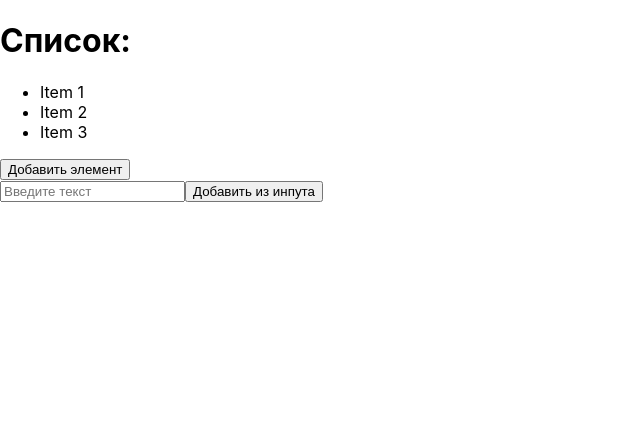
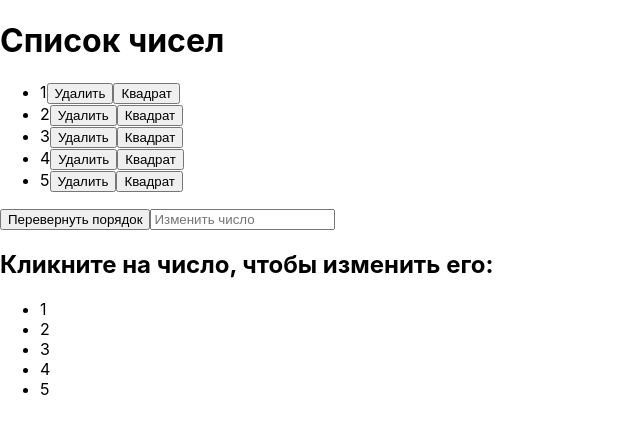
Before and after one commit to rayssssbush/react_labs, a React (Create React App) app in the folder my-app/: page / in a window 1280 px wide. Shown: the top 434 px of the page, without its empty margins (0-640 px from the left). Built offline with nearby package versions, Linux system fonts and the light colour scheme.

Commit message:
react_51

```diff
--- a/my-app/src/App.js
+++ b/my-app/src/App.js
@@ -1,46 +1,71 @@
 import React, { useState } from 'react'
 
 function App() {
-	// Инициализация массива элементов
-	const [items, setItems] = useState(['Item 1', 'Item 2', 'Item 3'])
+	// Инициализация массива с числами
+	const [numbers, setNumbers] = useState([1, 2, 3, 4, 5])
+	const [inputValue, setInputValue] = useState('')
 
-	// Функция для добавления нового элемента в конец массива
-	const addItem = () => {
-		setItems([...items, `Item ${items.length + 1}`])
+	// Функция для возведения числа в квадрат
+	const handleSquare = index => {
+		const newNumbers = [...numbers]
+		newNumbers[index] = newNumbers[index] ** 2
+		setNumbers(newNumbers)
 	}
 
-	// Функция для добавления нового элемента из инпута
-	const [inputText, setInputText] = useState('')
+	// Функция для удаления элемента
+	const handleDelete = index => {
+		const newNumbers = numbers.filter((_, i) => i !== index)
+		setNumbers(newNumbers)
+	}
 
-	const addItemFromInput = () => {
-		if (inputText.trim()) {
-			setItems([...items, inputText])
-			setInputText('') // Очистка инпута после добавления
-		}
+	// Функция для переворота порядка списка
+	const reverseOrder = () => {
+		setNumbers([...numbers].reverse())
+	}
+
+	// Функция для установки текста в инпут при клике на li
+	const handleClick = text => {
+		setInputValue(text)
+	}
+
+	// Функция для обновления текста в li при потере фокуса
+	const handleBlur = index => {
+		const newNumbers = [...numbers]
+		newNumbers[index] = inputValue
+		setNumbers(newNumbers)
 	}
 
 	return (
 		<div>
-			<h1>Список:</h1>
+			<h1>Список чисел</h1>
 			<ul>
-				{items.map((item, index) => (
-					<li key={index}>{item}</li>
+				{numbers.map((number, index) => (
+					<li key={index}>
+						{number}
+						<button onClick={() => handleDelete(index)}>Удалить</button>
+						<button onClick={() => handleSquare(index)}>Квадрат</button>
+					</li>
 				))}
 			</ul>
 
-			{/* Кнопка для добавления элемента в конец списка */}
-			<button onClick={addItem}>Добавить элемент</button>
+			<button onClick={reverseOrder}>Перевернуть порядок</button>
 
-			{/* Инпут и кнопка для добавления нового элемента из текста инпута */}
-			<div>
-				<input
-					type='text'
-					value={inputText}
-					onChange={e => setInputText(e.target.value)}
-					placeholder='Введите текст'
-				/>
-				<button onClick={addItemFromInput}>Добавить из инпута</button>
-			</div>
+			<input
+				type='text'
+				value={inputValue}
+				onChange={e => setInputValue(e.target.value)}
+				onBlur={() => handleBlur(numbers.indexOf(inputValue))}
+				placeholder='Изменить число'
+			/>
+
+			<h2>Кликните на число, чтобы изменить его:</h2>
+			<ul>
+				{numbers.map((number, index) => (
+					<li key={index} onClick={() => handleClick(number)}>
+						{number}
+					</li>
+				))}
+			</ul>
 		</div>
 	)
 }
```
